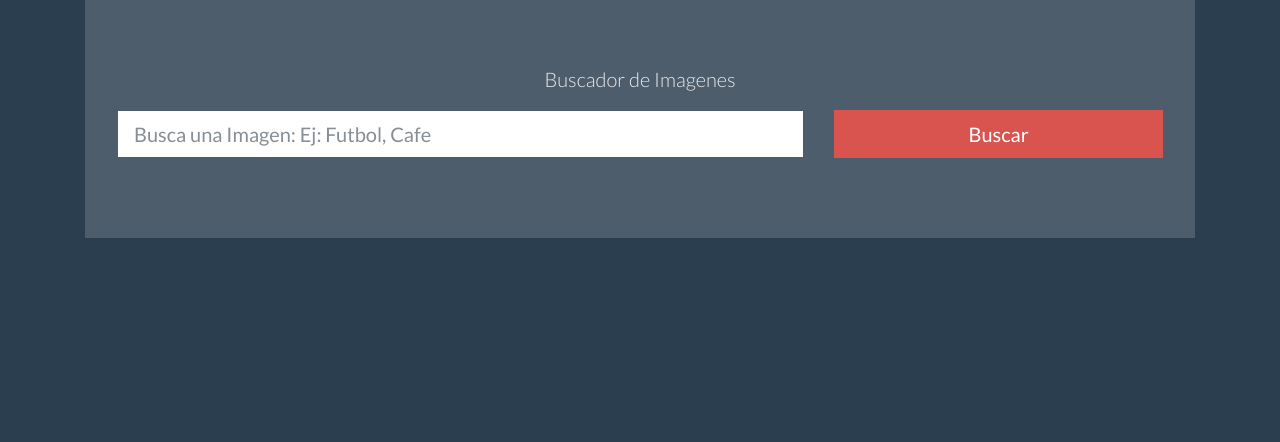
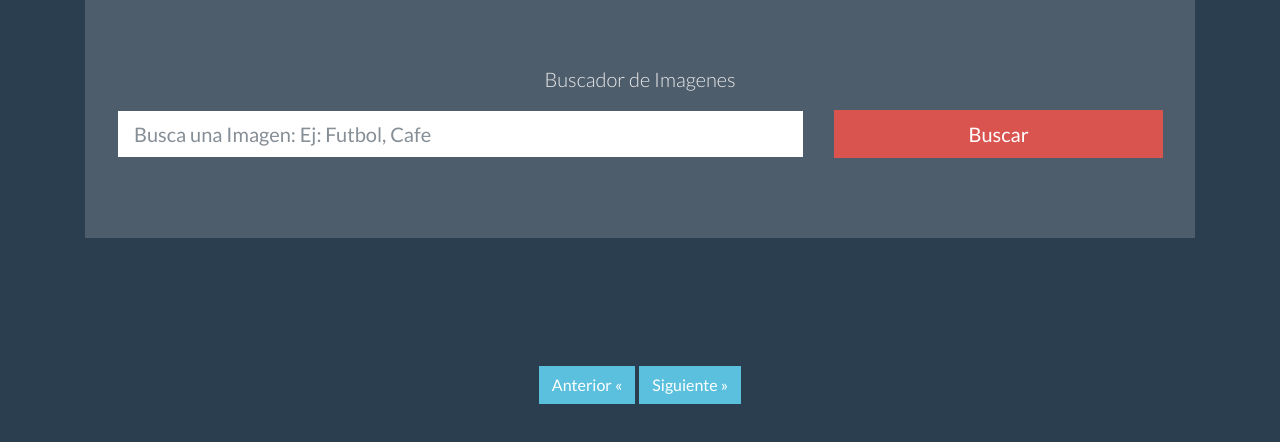
Before and after one commit to crisroddev/react-hooks-redux, a React (Create React App) app in the folder pixabay/: page / in a window 1280 px wide. Shown: the top 442 px of the page. Built offline with nearby package versions, Linux system fonts and the light colour scheme.

Commit message:
botones sig y an

```diff
--- a/pixabay/src/App.js
+++ b/pixabay/src/App.js
@@ -49,6 +49,16 @@ function App() {
         <ListadoImagenes
           imagenes={imagenes}
         />
+        <button
+          type="button"
+          className="btn btn-info mr-1">
+            Anterior &laquo;
+        </button>
+        <button
+          type="button"
+          className="btn btn-info">
+            Siguiente &raquo;
+        </button>
       </div>
     </div>
   );
```
